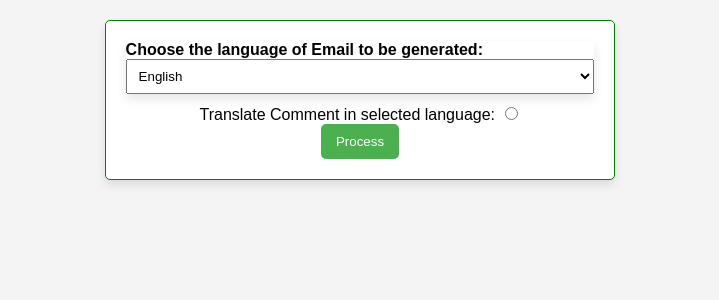
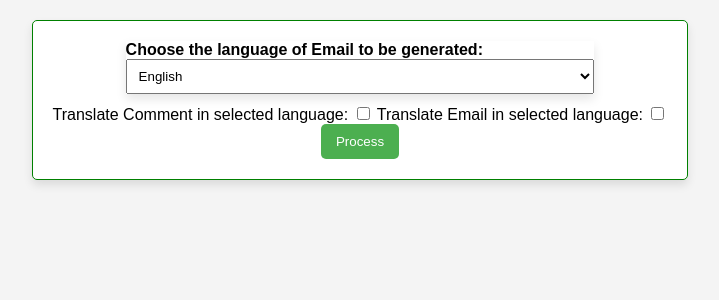
Before and after one commit to savithashreem07/Machine-Learning, a Flask app: page / in a window 1280 px wide. Shown: the top 300 px of the page, without its empty margins (280-999 px from the left). Run offline with Flask 3, Linux system fonts and the light colour scheme; parts of the project's set-up code (start-up, migrations or seed data) failed here and were passed over.

Commit message:
Add button to translate comment and email separately

```diff
--- a/Customer Support System (email to customer)/app.py
+++ b/Customer Support System (email to customer)/app.py
@@ -145,21 +145,18 @@ def index():
 
     if request.method == "POST":
         language = request.form.get("language")
-        print("yes, it is post method", language)
+        translate_comment = request.form.get("translate-comment")
+        translate_email = request.form.get("translate-email")
         comment = generate_customer_comment(products)
         subject = generate_email_subject(comment)
         summary = generate_summary(comment)
         sentiment = analyze_sentiment(comment)
         email = generate_email(comment, subject, summary, sentiment)
 
-        if language != 'en':
+        if translate_email:
             email = get_translation(email, language)
 
-        translate_comment = request.form.get("translate-comment")
-        print("translate_comment", translate_comment)
-
         if translate_comment:
-            print(translate_comment)
             comment = get_translation(comment, language)
 
     return render_template('index.html', comment = comment, language = language, email = email)
--- a/Customer Support System (email to customer)/templates/index.html
+++ b/Customer Support System (email to customer)/templates/index.html
@@ -20,7 +20,9 @@
             </div>
             <div>
                 <label for="translate-comment">Translate Comment in selected language:</label>
-                <input type="radio" name="translate-comment" id="translate-comment">
+                <input type="checkbox" name="translate-comment" id="translate-comment">
+                <label for="translate-email">Translate Email in selected language:</label>
+                <input type="checkbox" name="translate-email" id="translate-email">
             </div>
             <div class="content">
                 {% if comment %}
@@ -41,6 +43,5 @@
             <input type="submit" value="Process" class="submit-button">
         </form>
     </div>
-
 </body>
 </html>
```
Also changed, not shown: Customer Support System (email to customer)/app-2.py (deleted, +0 -463 lines).
